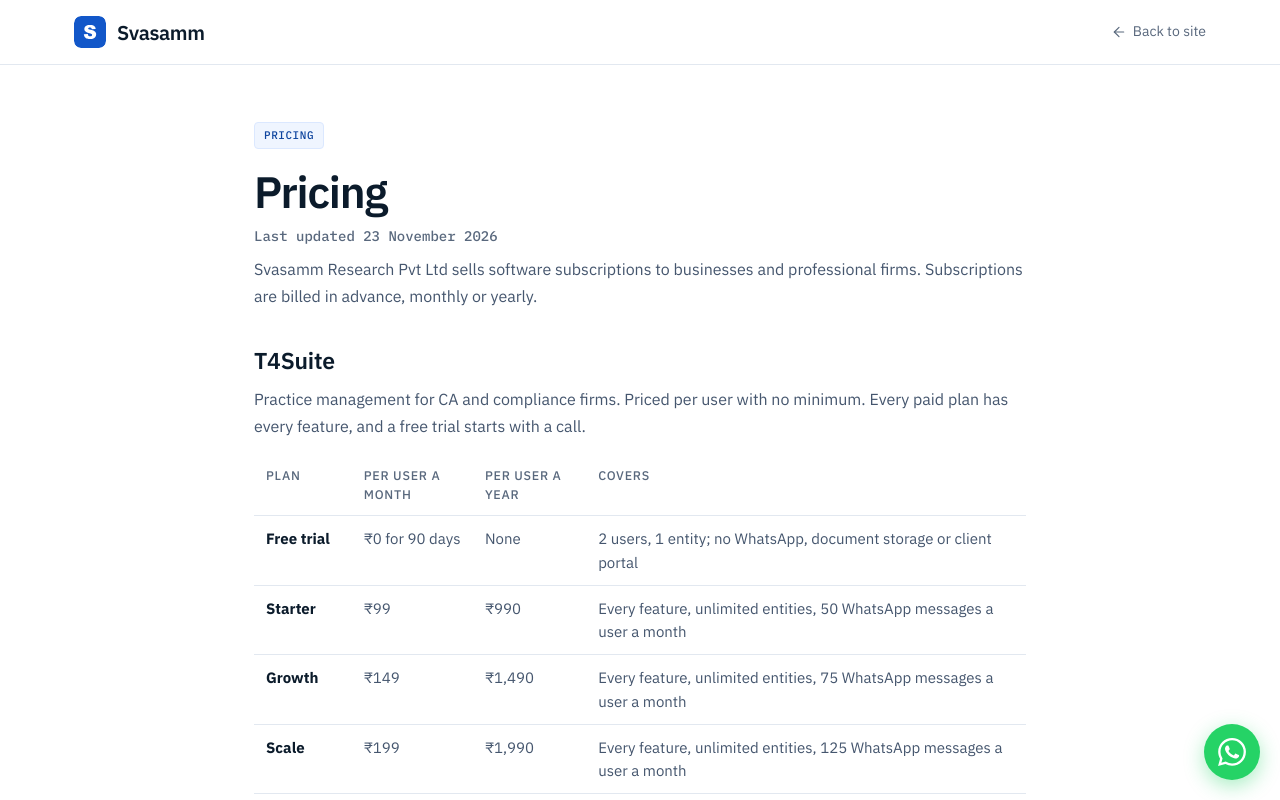
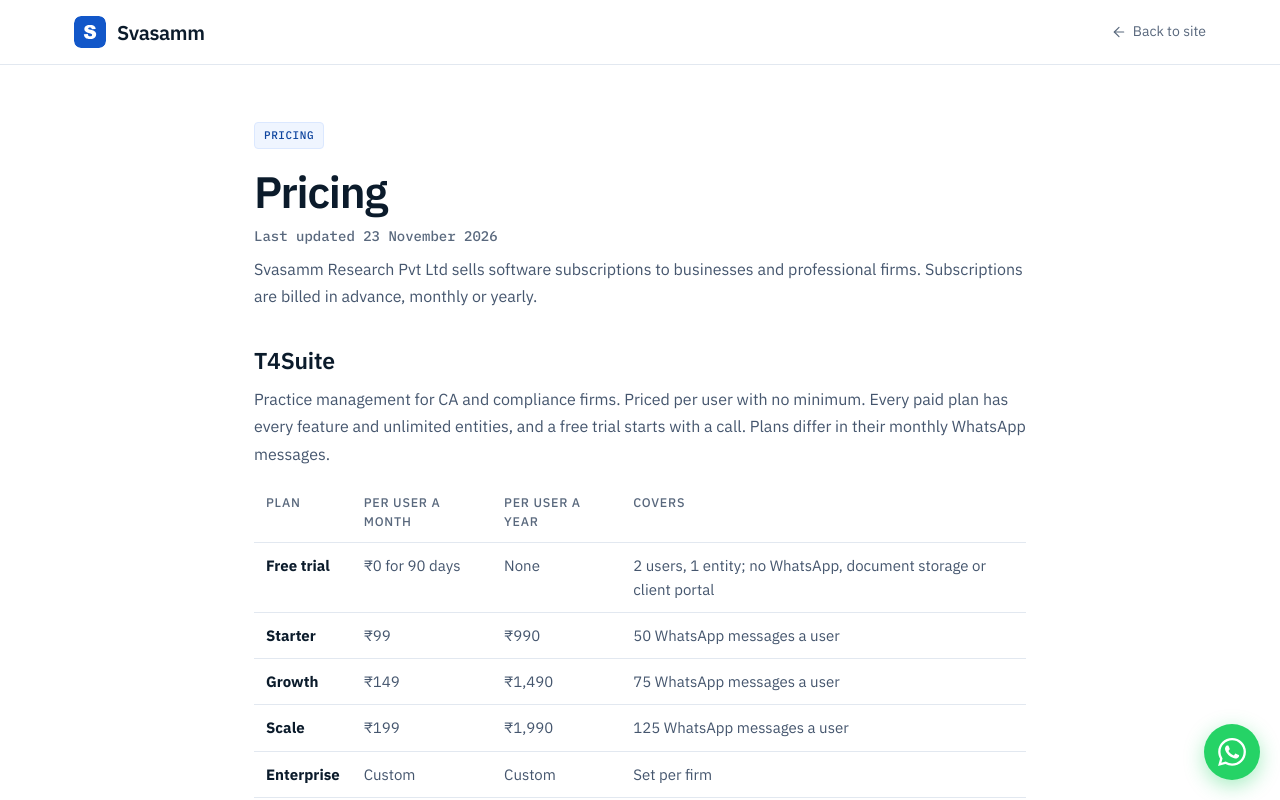
Before and after one commit to svasamm-research/svasamm-site, a Next.js app: page /pricing in a window 1280 px wide. Shown: the top 800 px of the page. Built offline with nearby package versions, Linux system fonts and the light colour scheme; no server answers.

Commit message:
content(pricing): shorter Covers cells; approved pricing screenshots updated

```diff
--- a/app/pricing/page.tsx
+++ b/app/pricing/page.tsx
@@ -17,10 +17,10 @@ export const metadata: Metadata = {
 // is never missing from this page.
 const T4SUITE = [
   { tier: "Free trial", monthly: "₹0 for 90 days", yearly: "None", covers: "2 users, 1 entity; no WhatsApp, document storage or client portal" },
-  { tier: "Starter", monthly: "₹99", yearly: "₹990", covers: "Every feature, unlimited entities, 50 WhatsApp messages a user a month" },
-  { tier: "Growth", monthly: "₹149", yearly: "₹1,490", covers: "Every feature, unlimited entities, 75 WhatsApp messages a user a month" },
-  { tier: "Scale", monthly: "₹199", yearly: "₹1,990", covers: "Every feature, unlimited entities, 125 WhatsApp messages a user a month" },
-  { tier: "Enterprise", monthly: "Custom", yearly: "Custom", covers: "More users, your own limits, and your own server for client documents, set up during onboarding" },
+  { tier: "Starter", monthly: "₹99", yearly: "₹990", covers: "50 WhatsApp messages a user" },
+  { tier: "Growth", monthly: "₹149", yearly: "₹1,490", covers: "75 WhatsApp messages a user" },
+  { tier: "Scale", monthly: "₹199", yearly: "₹1,990", covers: "125 WhatsApp messages a user" },
+  { tier: "Enterprise", monthly: "Custom", yearly: "Custom", covers: "Set per firm" },
 ];
 
 export default function Pricing() {
@@ -30,7 +30,7 @@ export default function Pricing() {
       <p>{BUSINESS.legalName} sells software subscriptions to businesses and professional firms. Subscriptions are billed in advance, monthly or yearly.</p>
 
       <h2>T4Suite</h2>
-      <p>Practice management for CA and compliance firms. Priced per user with no minimum. Every paid plan has every feature, and a free trial starts with a call.</p>
+      <p>Practice management for CA and compliance firms. Priced per user with no minimum. Every paid plan has every feature and unlimited entities, and a free trial starts with a call. Plans differ in their monthly WhatsApp messages.</p>
       <div className="lg-table-wrap">
         <table className="lg-table">
           <thead>
@@ -43,7 +43,7 @@ export default function Pricing() {
           </tbody>
         </table>
       </div>
-      <p>Paying yearly gives you two months free. WhatsApp messages are pooled for the whole firm: 5 users on Growth get 375 a month, refilled on the 1st, and unused messages lapse. You can buy 1,000 more for ₹199 at any time; a bought pack never expires, and the month's pool is used first. Client documents are kept in encrypted cloud storage hosted for Svasamm. Full details on <a href="https://t4suite.com/pricing">t4suite.com/pricing</a>.</p>
+      <p>Paying yearly gives you two months free. WhatsApp messages are pooled for the whole firm: 5 users on Growth get 375 a month, refilled on the 1st, and unused messages lapse. You can buy 1,000 more for ₹199 at any time; a bought pack never expires, and the month's pool is used first. Client documents are kept in encrypted cloud storage hosted for Svasamm; on Enterprise, your own server can be set up during onboarding. Full details on <a href="https://t4suite.com/pricing">t4suite.com/pricing</a>.</p>
 
       <h2>Other products</h2>
       <p>Pricing on request. <Link href="/pages/contact.html">Contact us</Link> and we will send a quotation.</p>
```
Also changed, not shown: 2 other files (tests, documents, lock files or other folders).
